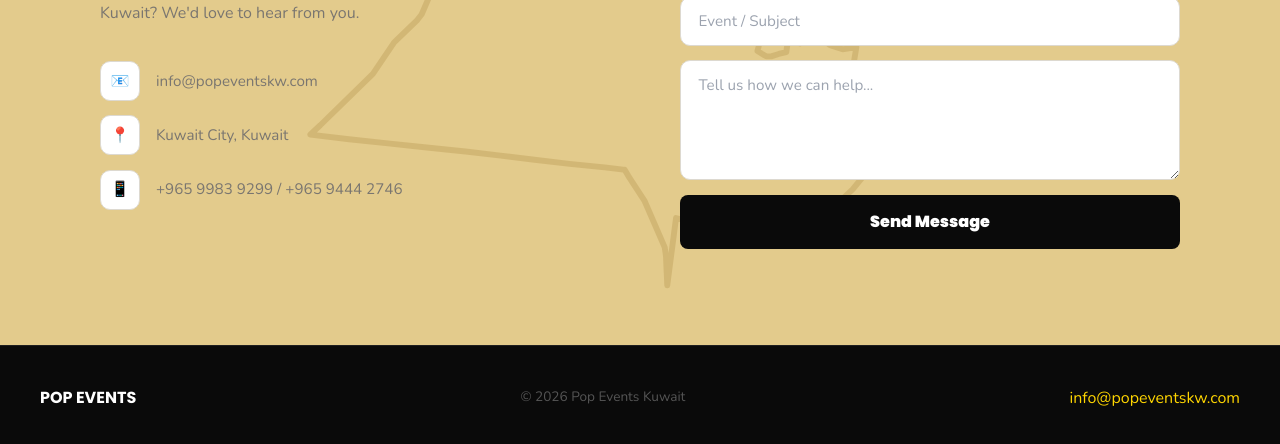
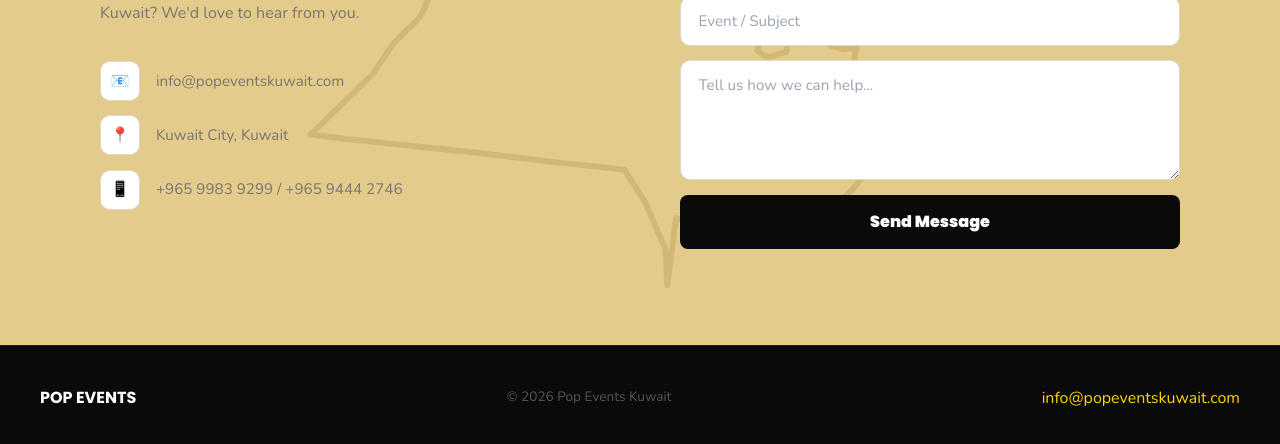
Before and after one commit to waelosamahelmi/popevents, a Next.js app: page / in a window 1280 px wide. Shown: the part 2054-2498 px from the top of the page. Built offline with nearby package versions, Linux system fonts and the light colour scheme.

Commit message:
fix: update contact email address in HomePage component

```diff
--- a/components/reference/HomePage.tsx
+++ b/components/reference/HomePage.tsx
@@ -36,13 +36,13 @@ export default function HomePage() {
         <section id="contact" className="pop-light-two contact-section">
           <div className="pop-inner contact-grid"><div><span className="pop-kicker">Contact</span><h2 className="pop-title">Get in Touch</h2>
             <p className="pop-copy contact-copy">Have an event idea or need operational support in Kuwait? We&apos;d love to hear from you.</p>
-            <div className="contact-items"><div className="contact-item"><span className="contact-icon">📧</span><a href="mailto:info@popeventskw.com">info@popeventskw.com</a></div>
+            <div className="contact-items"><div className="contact-item"><span className="contact-icon">📧</span><a href="mailto:info@popeventskuwait.com">info@popeventskuwait.com</a></div>
               <div className="contact-item"><span className="contact-icon">📍</span><span>Kuwait City, Kuwait</span></div>
               <div className="contact-item"><span className="contact-icon">📱</span><span>+965 9983 9299 / +965 9444 2746</span></div></div>
           </div><ContactForm /></div>
         </section>
       </main>
-      <footer className="pop-footer"><strong>POP EVENTS</strong><p>© 2026 Pop Events Kuwait</p><a href="mailto:info@popeventskw.com">info@popeventskw.com</a></footer>
+      <footer className="pop-footer"><strong>POP EVENTS</strong><p>© 2026 Pop Events Kuwait</p><a href="mailto:info@popeventskuwait.com">info@popeventskuwait.com</a></footer>
     </>
   );
 }
```
